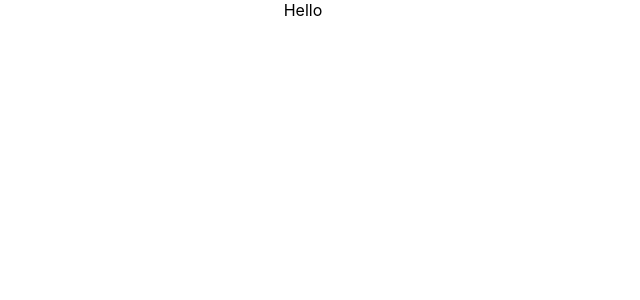
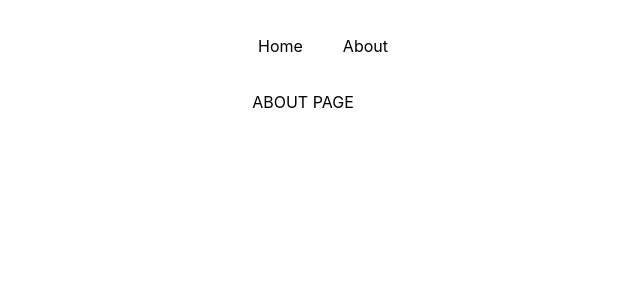
Before and after one commit to Gormitt/React-Authentication, a React (Create React App) app: page /about in a window 1280 px wide. Shown: the top 300 px of the page, without its empty margins (337-977 px from the left). Built offline with nearby package versions, Linux system fonts and the light colour scheme.

Commit message:
1. wrap everything in index.js with BrowserRouter 2. create Layout and put everything there 3. define Routes 4. create NavBar

```diff
--- a/src/App.js
+++ b/src/App.js
@@ -1,9 +1,10 @@
 import React from "react";
+import Layout from './hoc/Layout/Layout';
 
 function App() {
     return (
         <div style = {{textAlign: "center"}}>
-            Hello
+            <Layout />
         </div>
     );
 }
--- /dev/null
+++ b/src/containers/About/About.js
@@ -0,0 +1,11 @@
+import React, { Component } from "react";
+
+class About extends Component {
+    render() {
+        return(
+            <div>ABOUT PAGE</div>
+        );
+    }
+}
+
+export default About;
--- /dev/null
+++ b/src/containers/Articles/Articles.js
@@ -0,0 +1,11 @@
+import React, { Component } from "react";
+
+class Articles extends Component {
+    render() {
+        return(
+            <div>ARTICLES</div>
+        );
+    }
+}
+
+export default Articles;
--- /dev/null
+++ b/src/hoc/Layout/Layout.js
@@ -0,0 +1,31 @@
+// libraries
+import React, { Component } from "react";
+import { Route, NavLink } from "react-router-dom";
+// components
+import Articles from "../../containers/Articles/Articles";
+import About from "../../containers/About/About";
+// styles
+import classes from './Layout.module.css';
+
+class Layout extends Component {
+    render() {
+        return (
+            <div className = {classes.Layout}>
+                <header>
+                    <nav>
+                        <ul>
+                            <li><NavLink to = "/">Home</NavLink></li>
+                            <li><NavLink to = "/about">About</NavLink></li>
+                        </ul>
+                    </nav>
+                </header>
+                <main>
+                    <Route exact path="/" component = {Articles} />
+                    <Route exact path="/about" component = {About} />
+                </main>
+            </div>
+        );
+    };
+}
+
+export default Layout;
--- /dev/null
+++ b/src/hoc/Layout/Layout.module.css
@@ -0,0 +1,18 @@
+.Layout ul {
+    list-style: none;
+}
+
+.Layout li {
+    display: inline-block;
+    margin: 20px;
+}
+
+.Layout a {
+    color: black;
+    text-decoration: none;
+}
+
+.Layout a:hover,
+.Layout a:active {
+    color: rgb(34, 112, 64);
+}
--- a/src/index.js
+++ b/src/index.js
@@ -3,11 +3,14 @@ import ReactDOM from 'react-dom';
 import './index.css';
 import App from './App';
 import reportWebVitals from './reportWebVitals';
+import { BrowserRouter } from 'react-router-dom';
 
 ReactDOM.render(
-  <React.StrictMode>
-    <App />
-  </React.StrictMode>,
+  <BrowserRouter>
+    <React.StrictMode>
+      <App />
+    </React.StrictMode>
+  </BrowserRouter>,
   document.getElementById('root')
 );
 
```
